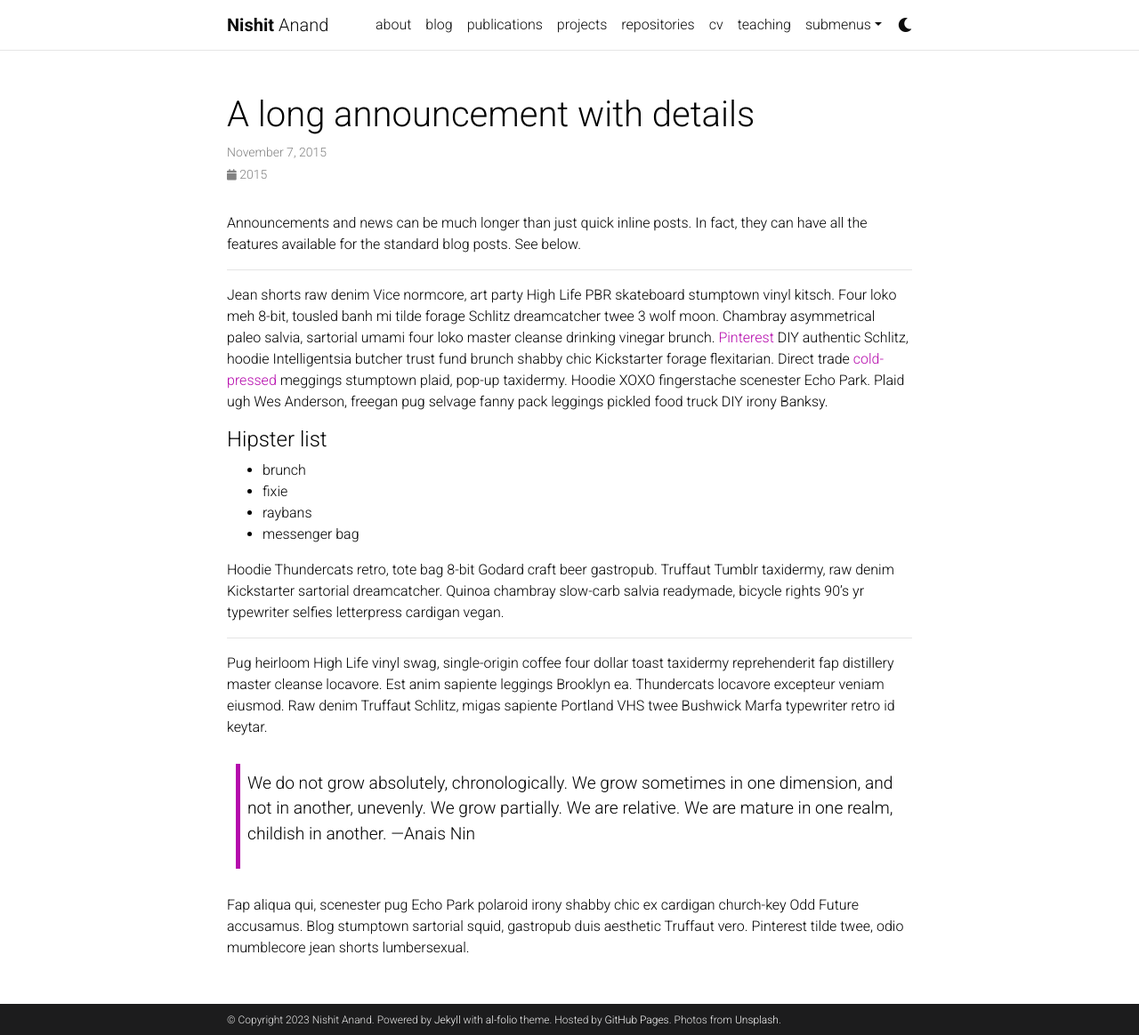
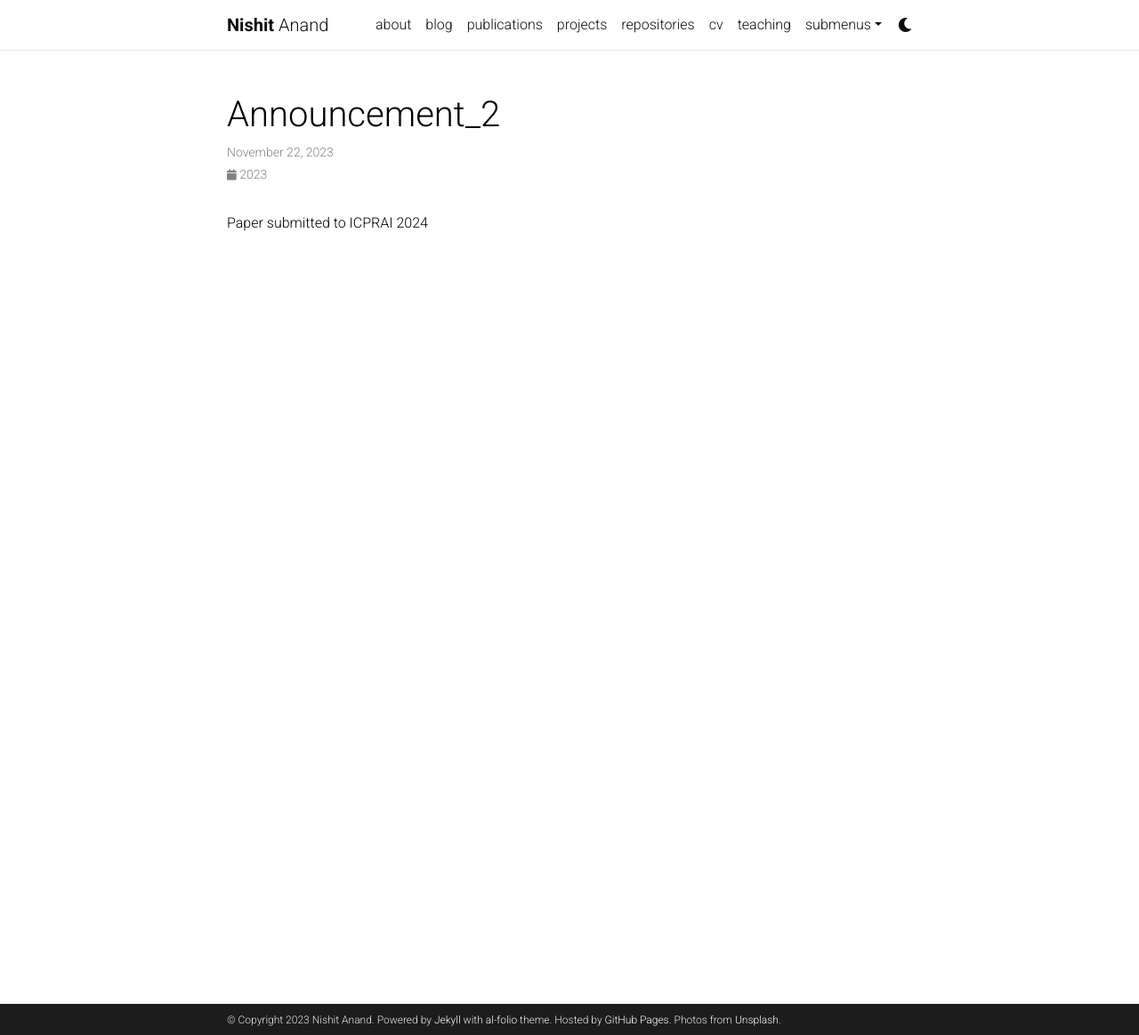
Before and after one commit to nishitanand/nishitanand.github.io, a Jekyll site: the page built from _news/announcement_2.md, in a window 1280 px wide and 1164 px high. Shown: the whole window at 89% size. Built offline with Jekyll 4.4.1, drawn with Linux system fonts in a browser that asks for light colours; comment, search, counter and statistics services are not loaded; a style sheet for code colours, icons or effects is not loaded.

Commit message:
Updated announcement_2.md, removed old template

```diff
--- a/_news/announcement_2.md
+++ b/_news/announcement_2.md
@@ -1,31 +1,7 @@
 ---
 layout: post
-title: A long announcement with details
-date: 2015-11-07 16:11:00-0400
-inline: false
+date: 2023-11-22 15:59:00-0400
+inline: true
 ---
 
-Announcements and news can be much longer than just quick inline posts. In fact, they can have all the features available for the standard blog posts. See below.
-
-***
-
-Jean shorts raw denim Vice normcore, art party High Life PBR skateboard stumptown vinyl kitsch. Four loko meh 8-bit, tousled banh mi tilde forage Schlitz dreamcatcher twee 3 wolf moon. Chambray asymmetrical paleo salvia, sartorial umami four loko master cleanse drinking vinegar brunch. <a href="https://www.pinterest.com">Pinterest</a> DIY authentic Schlitz, hoodie Intelligentsia butcher trust fund brunch shabby chic Kickstarter forage flexitarian. Direct trade <a href="https://en.wikipedia.org/wiki/Cold-pressed_juice">cold-pressed</a> meggings stumptown plaid, pop-up taxidermy. Hoodie XOXO fingerstache scenester Echo Park. Plaid ugh Wes Anderson, freegan pug selvage fanny pack leggings pickled food truck DIY irony Banksy.
-
-#### Hipster list
-<ul>
-    <li>brunch</li>
-    <li>fixie</li>
-    <li>raybans</li>
-    <li>messenger bag</li>
-</ul>
-
-Hoodie Thundercats retro, tote bag 8-bit Godard craft beer gastropub. Truffaut Tumblr taxidermy, raw denim Kickstarter sartorial dreamcatcher. Quinoa chambray slow-carb salvia readymade, bicycle rights 90's yr typewriter selfies letterpress cardigan vegan.
-
-***
-
-Pug heirloom High Life vinyl swag, single-origin coffee four dollar toast taxidermy reprehenderit fap distillery master cleanse locavore. Est anim sapiente leggings Brooklyn ea. Thundercats locavore excepteur veniam eiusmod. Raw denim Truffaut Schlitz, migas sapiente Portland VHS twee Bushwick Marfa typewriter retro id keytar.
-
-> We do not grow absolutely, chronologically. We grow sometimes in one dimension, and not in another, unevenly. We grow partially. We are relative. We are mature in one realm, childish in another.
-> —Anais Nin
-
-Fap aliqua qui, scenester pug Echo Park polaroid irony shabby chic ex cardigan church-key Odd Future accusamus. Blog stumptown sartorial squid, gastropub duis aesthetic Truffaut vero. Pinterest tilde twee, odio mumblecore jean shorts lumbersexual.
+Paper submitted to ICPRAI 2024
```
